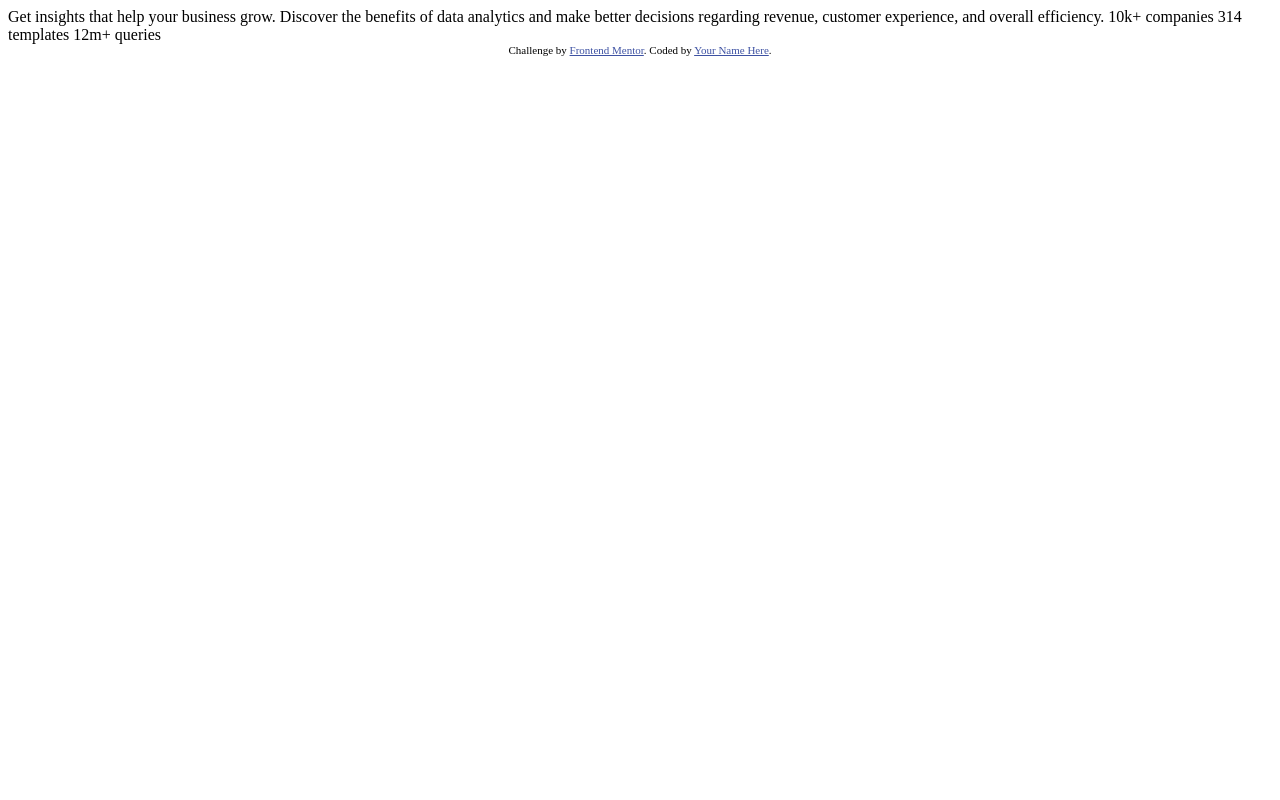
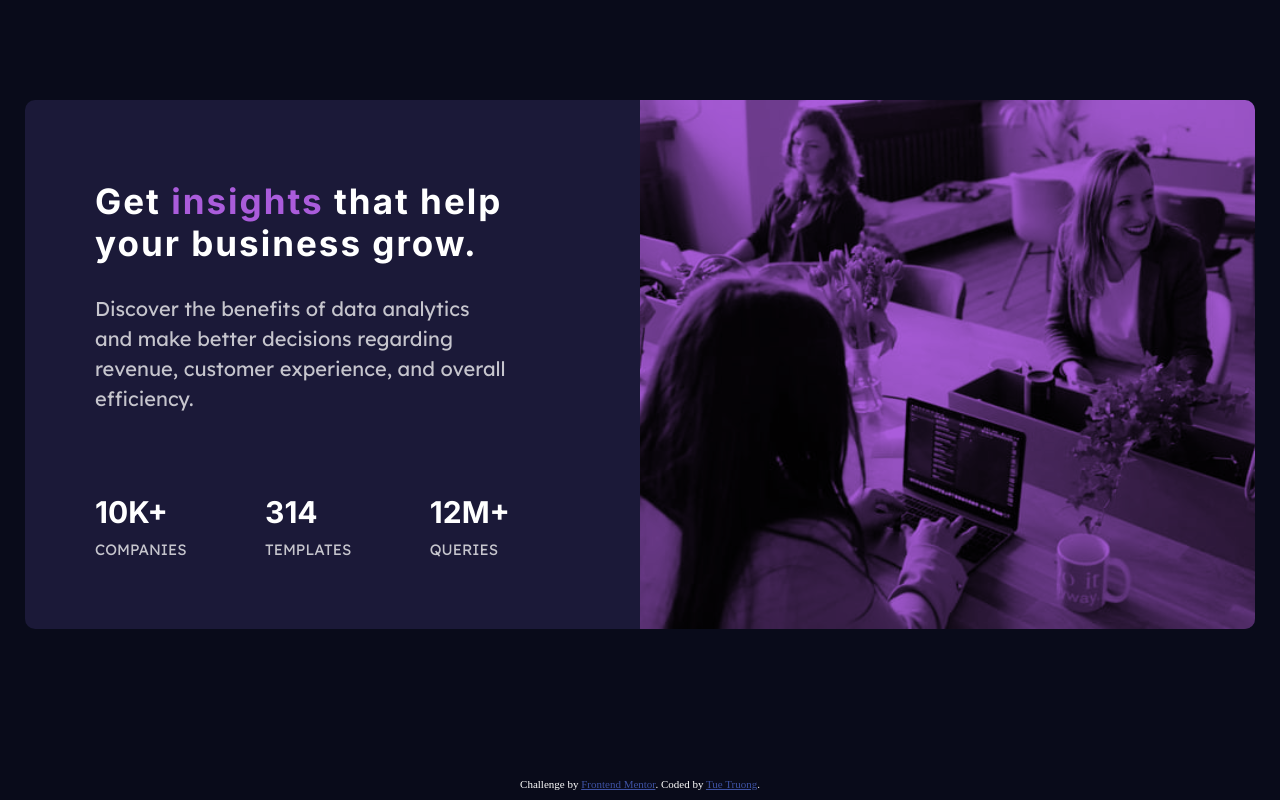
Before and after one commit to mr02trg/stats_preview_card_component, a plain HTML site: page index.html in a window 1280 px wide. Drawn offline with Linux system fonts and the light colour scheme.

Commit message:
design implementation

```diff
--- a/index.html
+++ b/index.html
@@ -9,25 +9,48 @@
   <title>Frontend Mentor | Stats preview card component</title>
 
   <!-- Feel free to remove these styles or customise in your own stylesheet 👍 -->
-  <style>
-    .attribution { font-size: 11px; text-align: center; }
-    .attribution a { color: hsl(228, 45%, 44%); }
-  </style>
+  <link rel="stylesheet" href="styles.css">
 </head>
 <body>
+  <div class="container">
+    <div class="stats__card">
+      <div class="stats__content">
+        <div class="stats__title">
+          Get <span class="highlight">insights</span> that help your business grow.
+        </div>
 
-  Get insights that help your business grow.
+        <div class="stats__description">
+          Discover the benefits of data analytics and make better decisions regarding revenue, customer
+          experience, and overall efficiency.
+        </div>
 
-  Discover the benefits of data analytics and make better decisions regarding revenue, customer
-  experience, and overall efficiency.
+        <div class="stats__details__wrapper">
+          <div class="stats__details">
+            <div class="main">10k+</div>
+            <div class="sub">companies</div>
+          </div>
+          <div class="stats__details">
+            <div class="main">314</div>
+            <div class="sub">templates</div>
+          </div>
+          <div class="stats__details">
+            <div class="main">12m+</div>
+            <div class="sub">queries</div>
+          </div>
+        </div>
 
-  10k+ companies
-  314 templates
-  12m+ queries
+
+      </div>
+      <div class="stats__image">
+      </div>
+    </div>
+  </div>
+
+
 
   <div class="attribution">
     Challenge by <a href="https://www.frontendmentor.io?ref=challenge" target="_blank">Frontend Mentor</a>.
-    Coded by <a href="#">Your Name Here</a>.
+    Coded by <a href="#">Tue Truong</a>.
   </div>
 </body>
 </html>
--- /dev/null
+++ b/styles.css
@@ -0,0 +1,142 @@
+@import url('https://fonts.googleapis.com/css2?family=Inter:wght@400;700&family=Lexend+Deca&display=swap');
+
+* {
+  margin: 0;
+  padding: 0;
+  box-sizing: border-box;
+}
+
+
+body {
+  position: relative;
+  width: 100%;
+  min-height: 100vh;
+  background-color: hsl(233, 47%, 7%);
+}
+
+.container {
+  display: flex;
+  align-items: center;
+  width: 100%;
+  max-width: 1440px;
+  padding: 0 25px;
+  margin: auto;
+  padding-top: 100px;
+  padding-bottom: 100px;
+}
+
+.stats__card {
+  display: grid;
+  grid-template-columns: repeat(12, 1fr);
+  width: 100%;
+  background-color: hsl(244, 38%, 16%);
+  border-radius: 10px;
+}
+
+.stats__content {
+  grid-column: 1/7;
+  padding: 80px 80px 60px 70px;
+  font-family: 'Lexend Deca', sans-serif;
+  color: hsl(0, 0%, 100%);
+}
+.stats__title {
+  font-family: 'Inter', sans-serif;
+  color: white;
+  font-weight: 700;
+  font-size: 35px;
+  letter-spacing: 2px;
+  margin-bottom: 30px;
+}
+.stats__title .highlight {
+  color: hsl(277, 64%, 61%)
+}
+
+.stats__description {
+  font-size: 20px;
+  line-height: 1.5;
+  padding-right: 50px;
+  margin-bottom: 80px;
+  opacity: .75;
+}
+
+.stats__details__wrapper {
+  display: flex;
+  justify-content: space-between;
+  padding-right: 50px;
+}
+
+.stats__details__wrapper .main {
+  font-family: 'Inter', sans-serif;
+  color: white;
+  font-size: 30px;
+  font-weight: 700;
+  text-transform: uppercase;
+  margin-bottom: 10px;
+}
+.stats__details__wrapper .sub {
+  color: white;
+  font-size: 15px;
+  margin-bottom: 10px;
+  text-transform: uppercase;
+  opacity: 0.75;
+}
+
+.stats__image {
+  grid-column: 7/13;
+  width: 100%;
+  min-height: 30vh;
+  background-color: hsl(277, 64%, 61%);
+  background-image: url('images/image-header-desktop.jpg');
+  background-position: center;
+  background-size: cover;
+  background-repeat: no-repeat;
+  background-blend-mode: multiply;
+  border-radius: 0px 10px 10px 0;
+}
+
+.attribution {
+  position: absolute;
+  bottom: 10px;
+  width: 100%;
+  text-align: center;
+  font-size: 11px;
+  text-align: center;
+  color: white;
+}
+.attribution a {
+  color: hsl(228, 45%, 44%);
+}
+
+@media screen and (max-width: 765px) {
+  .stats__card {
+    grid-template-columns: 1fr;
+    grid-template-rows: 240px auto;
+    width: 100%;
+    background-color: hsl(244, 38%, 16%);
+    border-radius: 10px;
+  }
+  .stats__image {
+    grid-row: 1/2;
+    grid-column: unset;
+    background-image: url('images/image-header-mobile.jpg');
+  }
+
+  .stats_content {
+    grid-row: 2/3;
+    grid-column: 1;
+  }
+  .stats__title, .stats__description {
+    text-align: center;
+    padding: 0;
+  }
+
+  .stats__details__wrapper {
+    flex-direction: column;
+    align-items: center;
+    padding: 0;
+  }
+  .stats__details {
+    margin-bottom: 30px;
+    text-align: center;
+  }
+}
```
Also changed, not shown: 4 other files.
